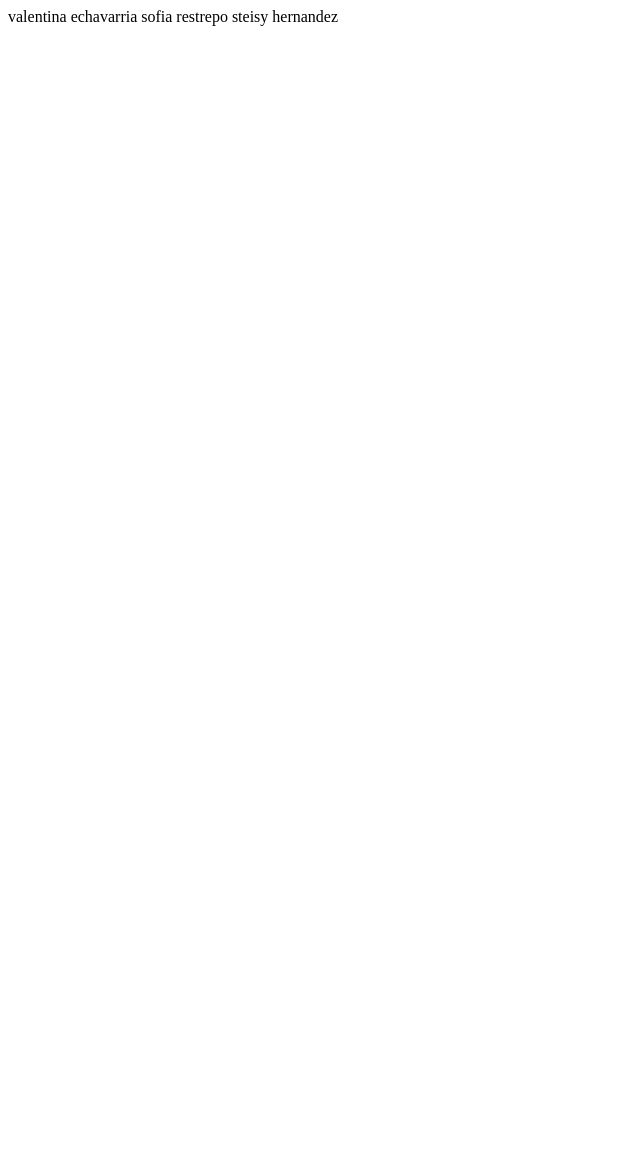
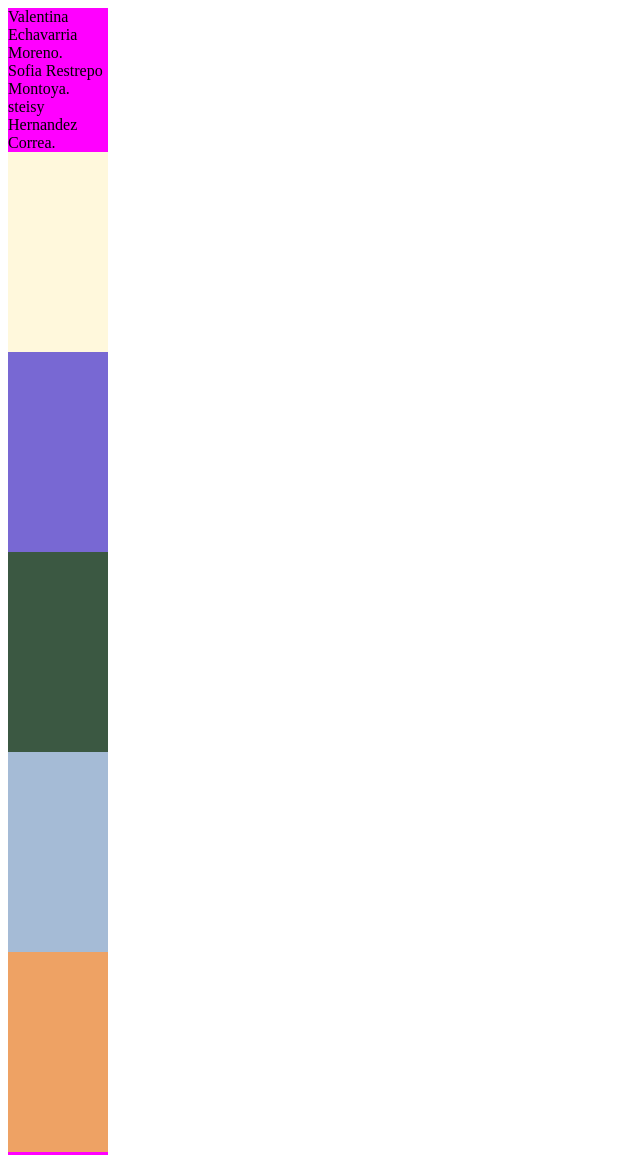
Before and after one commit to vale112305/pagina-8, a plain HTML site: page index.html in a window 1280 px wide. Shown: the top 1155 px of the page, without its empty margins (0-640 px from the left). Before the commit the page ends 800 px from the top, so only its background shows below. Drawn offline with Linux system fonts and the light colour scheme.

Commit message:
actualización1  9/04/24

```diff
--- a/index.html
+++ b/index.html
@@ -3,14 +3,23 @@
 <head>
     <meta charset="UTF-8">
     <meta http-equiv="X-UA-Compatible" content="IE=edge">
-    <meta name="viewport" content="width=device-width, initial-scale=1.0">
+    <meta name="viewport" content="width=, initial-scale=1.0">
     <title>Document</title>
+    <link rel="stylesheet" href="temas.css">
 </head>
 <body>
-    <div  class="sociales">
-valentina echavarria
- sofia restrepo
-  steisy hernandez
+    <div  class="contenedor">
+        Valentina Echavarria Moreno.
+        <br>
+        Sofia Restrepo Montoya.
+        <br>
+        steisy Hernandez Correa.
+<div class="encabezado"></div>
+<div class="quimica"></div>
+<div class="inglés"></div>
+<div class="matemáticas"></div>
+<div class="tecnología"></div>
+<div class="biologia"></div>
     </div>
 </body>
 </html>
--- /dev/null
+++ b/temas.css
@@ -0,0 +1,35 @@
+.contenedor{
+    width: 100px;
+    height: 1200px;
+    background-color: fuchsia;
+}
+.encabezado{
+width: 100px; ;
+height: 200px;
+background-color: cornsilk;
+}
+.bología{
+width: 100px; ;
+height: 200px;
+background-color: rgb(231, 144, 173);
+}
+.inglés{
+    width: 100px; ;
+height: 200px;
+background-color: rgb(59, 88, 66);
+}
+.matemáticas{
+    width: 100px; ;
+    height: 200px;
+    background-color: rgb(165, 187, 214);
+}
+.tecnología{
+    width: 100px; ;
+height: 200px;
+background-color: rgb(238, 162, 100);
+}
+.quimica{
+    width: 100px; ;
+height: 200px;
+background-color: rgb(120, 104, 211);
+}
```
